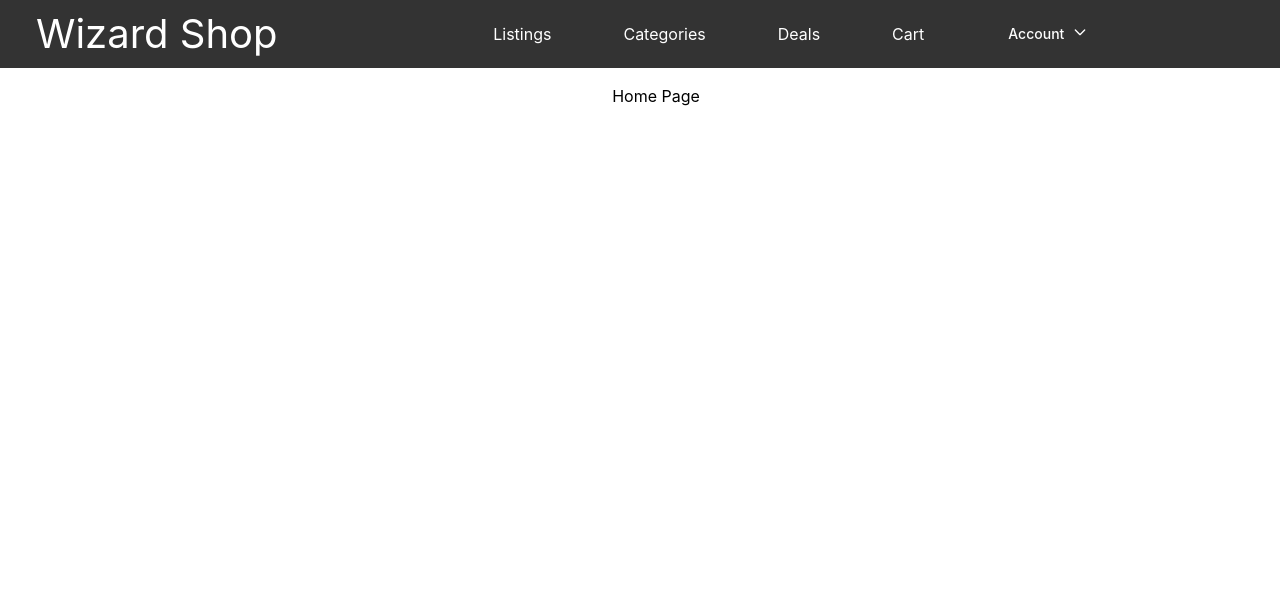
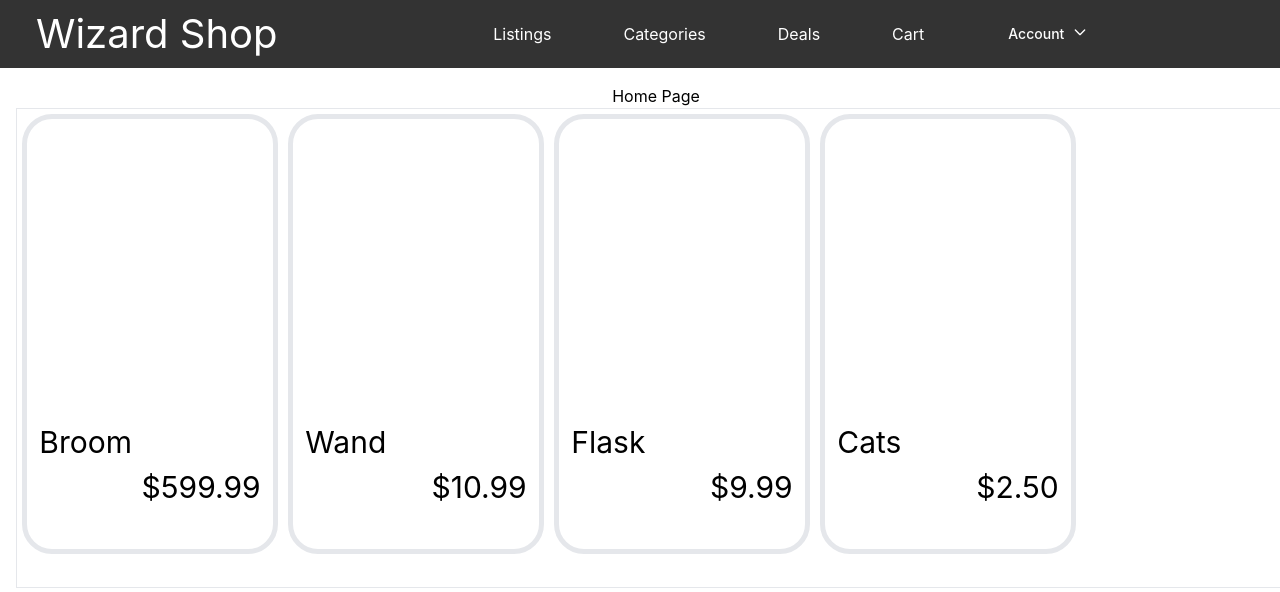
Before and after one commit to KMalveaux/GeneralCatalog, a React (Create React App) app: page / in a window 1280 px wide. Shown: the top 592 px of the page. Built offline with nearby package versions, Linux system fonts and the light colour scheme.

Commit message:
Added scrollable component to home page screen

```diff
--- /dev/null
+++ b/src/components/elements/ProductPost.css
@@ -0,0 +1,25 @@
+.productContainer {
+    width: 20vw;
+    height: 55vh;
+    margin: 5px;
+    border-style: solid;
+    border-width: 5px;
+    flex-shrink: 0;
+    border-radius: 30px
+}
+
+.name{
+    position: relative;
+    font-size: 30px;
+    top: 70%;
+    text-align: left;
+    left: 5%
+}
+
+.price{
+    position: relative;
+    font-size: 30px;
+    top: 70%;
+    text-align: right;
+    right: 5%
+}
--- /dev/null
+++ b/src/components/elements/ProductPost.js
@@ -0,0 +1,21 @@
+import "./ProductPost.css";
+
+function ProductPost(props){
+    function handleClick() {
+        console.log(`Clicked on ${props.itemName}, TODO: implement functionality such that we are now taken to this items store page.`);
+    }
+
+    return(
+    <div className="productContainer" onClick={handleClick}>
+
+        <p className="name">
+            {props.itemName}
+        </p>
+        <p className="price">
+            {props.itemPrice}
+        </p>
+    </div>
+    );
+}
+
+export default ProductPost;
--- a/src/components/pages/Homepage.js
+++ b/src/components/pages/Homepage.js
@@ -1,3 +1,18 @@
+import ProductPost from "../elements/ProductPost"
+import "../../css/HomePage.css";
+
 export default function Homepage() {
-    return <h1>Home Page</h1>
+    return(
+        <div style={{height: "100%", width: "100%"}}>
+            <h1>Home Page</h1>
+            <div className="sidescrolling-box">
+                <ProductPost itemName="Broom" itemPrice="$599.99"/>
+                <ProductPost itemName="Wand" itemPrice="$10.99"/>
+                <ProductPost itemName="Flask" itemPrice="$9.99"/>
+                <ProductPost itemName="Cats" itemPrice="$2.50"/>
+
+            </div>
+
+        </div>
+    );
 }
--- /dev/null
+++ b/src/css/HomePage.css
@@ -0,0 +1,8 @@
+.sidescrolling-box{
+    height: 60vh;
+    border-style: solid;
+    border-width: 1px;
+    display: flex;
+    flex-wrap: nowrap;
+    overflow-x: auto;
+}
```
